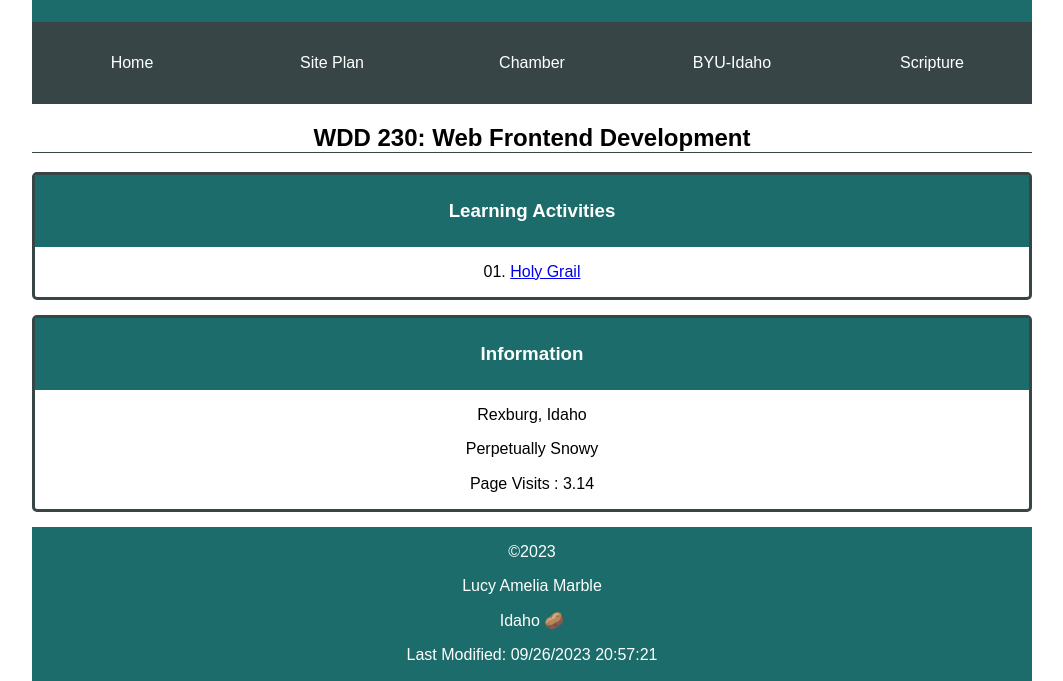
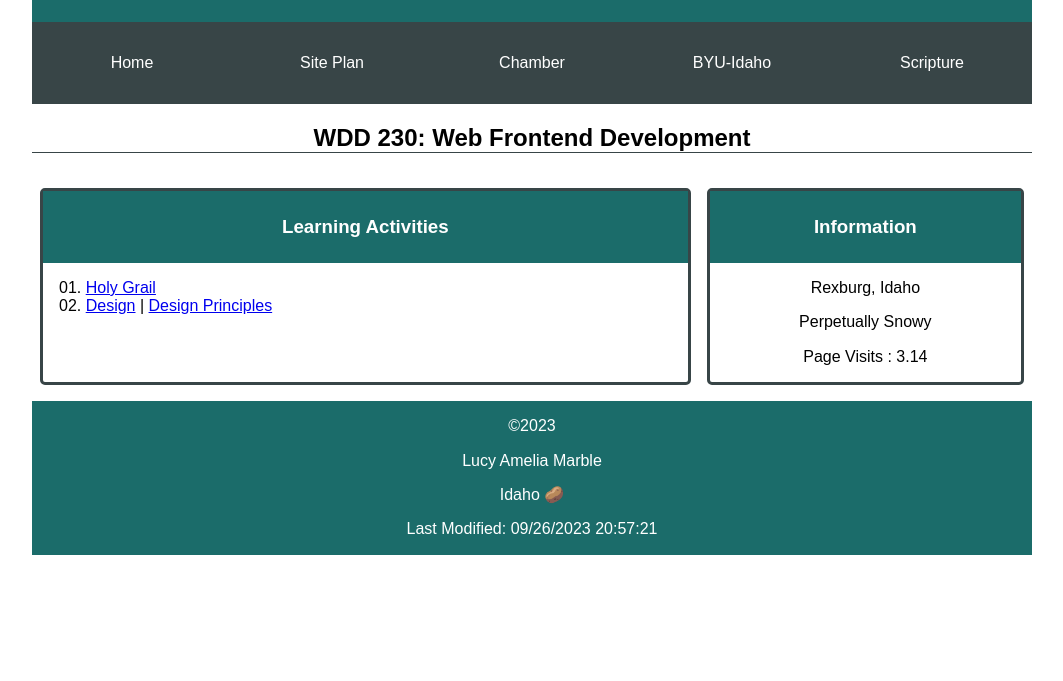
Before and after one commit to lula314/wdd230, a plain HTML site: page index.html in a window 1280 px wide. Shown: the part 228-909 px from the top of the page, without its empty margins (108-1171 px from the left). After the commit the page ends 800 px from the top, so only its background shows below. Drawn offline with nearby package versions, Linux system fonts and the light colour scheme; a web font is replaced by a local one.

Commit message:
media query fix

```diff
--- a/index.html
+++ b/index.html
@@ -51,13 +51,14 @@
     </nav>
     <main>
       <h2>WDD 230: Web Frontend Development</h2>
-      <section class="card" id="card1">
+      <section class="card">
         <h3>Learning Activities</h3>
         <ul>
           <li>01. <a href="lesson01/holygrail.html">Holy Grail</a></li>
+          <li>02. <a href="lesson02/design.html">Design</a> | <a href="lesson02/design-principles.html">Design Principles</a></li>
         </ul>
       </section>
-      <section class="card" id="card2">
+      <section class="card">
         <h3>Information</h3>
         <p><span id="location">Rexburg, Idaho</span></p>
         <p><span id="weather">Perpetually Snowy</span></p>
--- a/styles/base.css
+++ b/styles/base.css
@@ -64,6 +64,7 @@ main {
 h2 {
     border-bottom: 1px solid var(--nav-color);
     text-align: center;
+    grid-column: 1/3;
 }
 
 .card h3 {
@@ -86,8 +87,8 @@ h2 {
 
 .card ul {
     list-style-type: none;
-    text-align: center;
-    padding: 0px;
+    text-align: left;
+    padding: 0 1rem;
 }
 
 footer {
--- a/styles/larger.css
+++ b/styles/larger.css
@@ -7,11 +7,12 @@
         flex: 1 1 100%;
     }
 
-    #card1 {
-        grid-column: 2/3;
+    main {
+        display: grid;
+        grid-template-columns: 2fr 1fr;
     }
 
-    #card2 {
-        grid-column: 3/4;
+    .card {
+        margin: 1rem .5rem;
     }
 }
```
